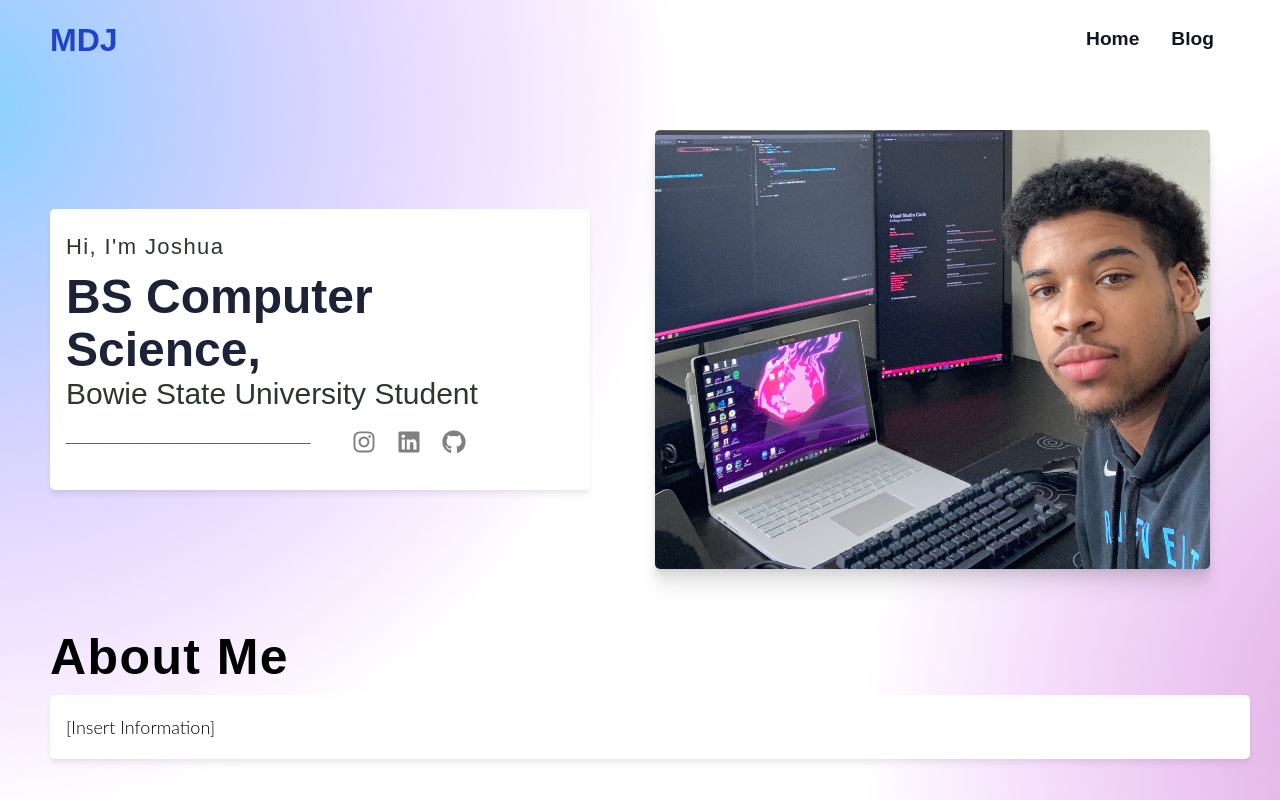
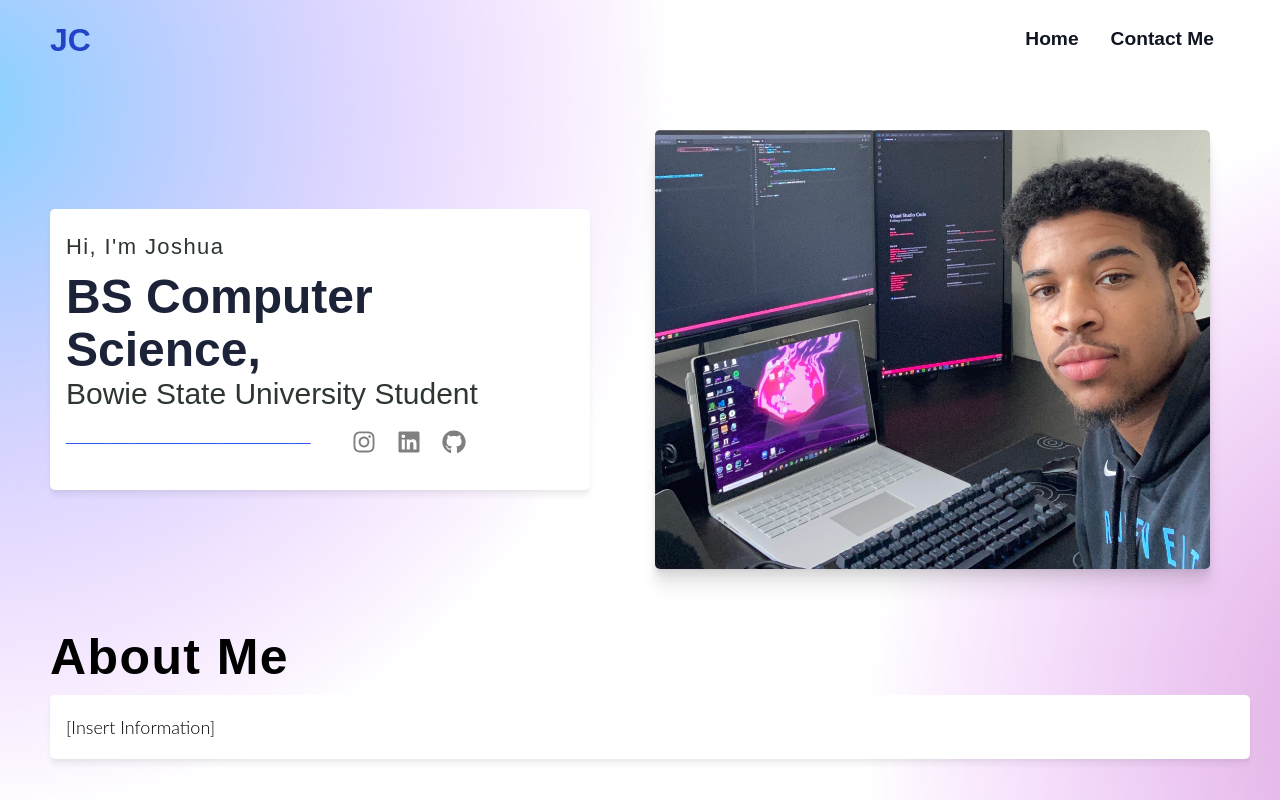
Before and after one commit to jclevecodes/josh-webportfolio, a React (Create React App) app: page / in a window 1280 px wide. Shown: the top 800 px of the page. Built offline with nearby package versions, Linux system fonts and the light colour scheme.

Commit message:
Info updating

```diff
--- a/public/index.html
+++ b/public/index.html
@@ -24,7 +24,7 @@
       work correctly both with client-side routing and a non-root public URL.
       Learn how to configure a non-root public URL by running `npm run build`.
     -->
-    <title>JcleveCodes</title>
+    <title>Joshua Cleveland | Portfolio </title>
   </head>
   <body>
     <noscript>You need to enable JavaScript to run this app.</noscript>
--- a/src/components/Navbar/Navbar.js
+++ b/src/components/Navbar/Navbar.js
@@ -14,7 +14,7 @@ const Navbar = ()=> {
                 <NavbarContainer>
                     <Logo to='/'>
                         <NavIcon />
-                        MDJ
+                        JC
                     </Logo>
                     <MobileIcon onClick={ handleClick }>
                         { click ? <FaTimes /> : <FaBars /> }
@@ -26,8 +26,8 @@ const Navbar = ()=> {
                             </NavLinks>
                         </NavItem>
                         <NavItem>
-                            <NavLinks to='/blog'>
-                                Blog
+                            <NavLinks to='/contactform'>
+                                Contact Me
                             </NavLinks>
                         </NavItem>
                         <NavItemBtn>
```
